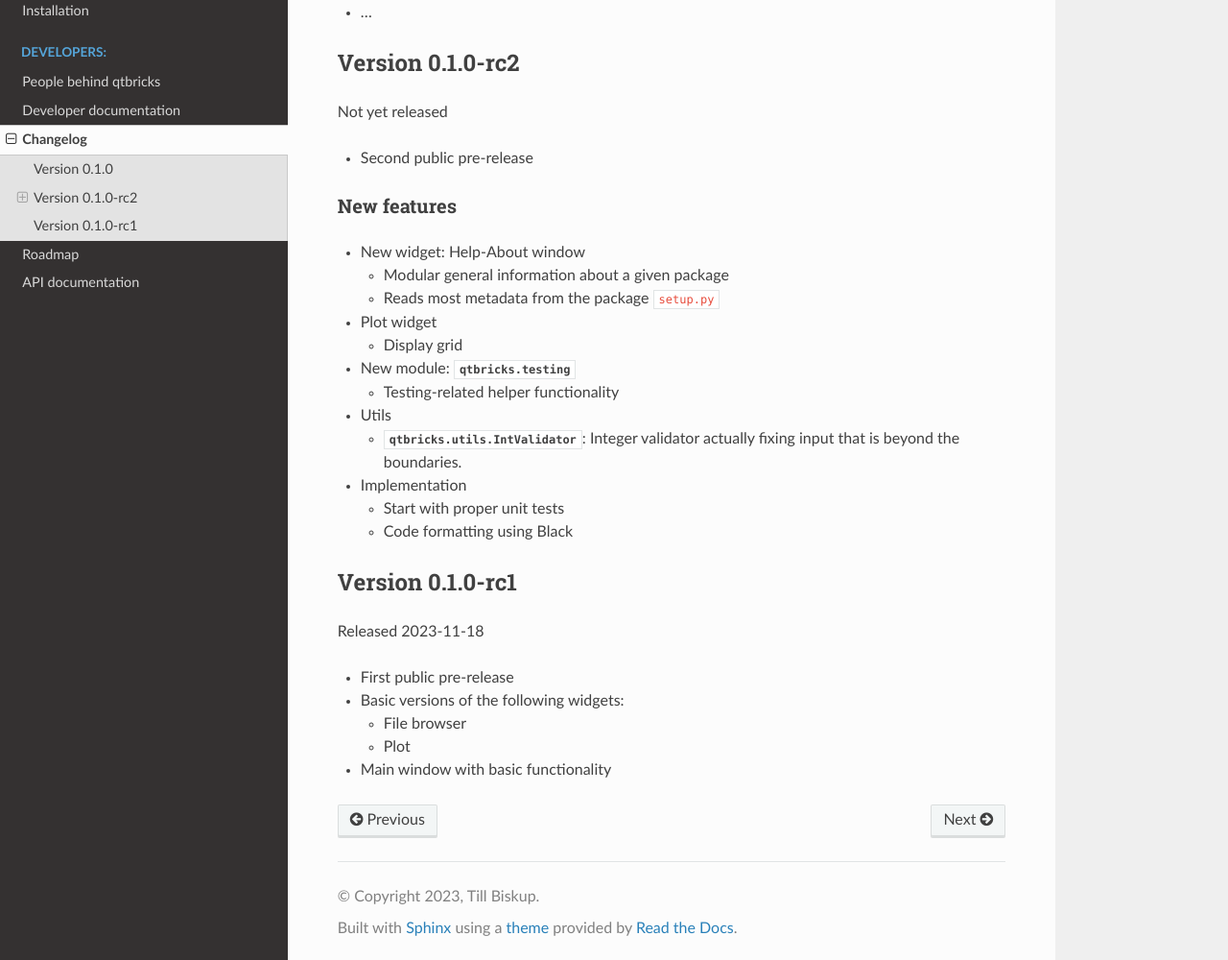
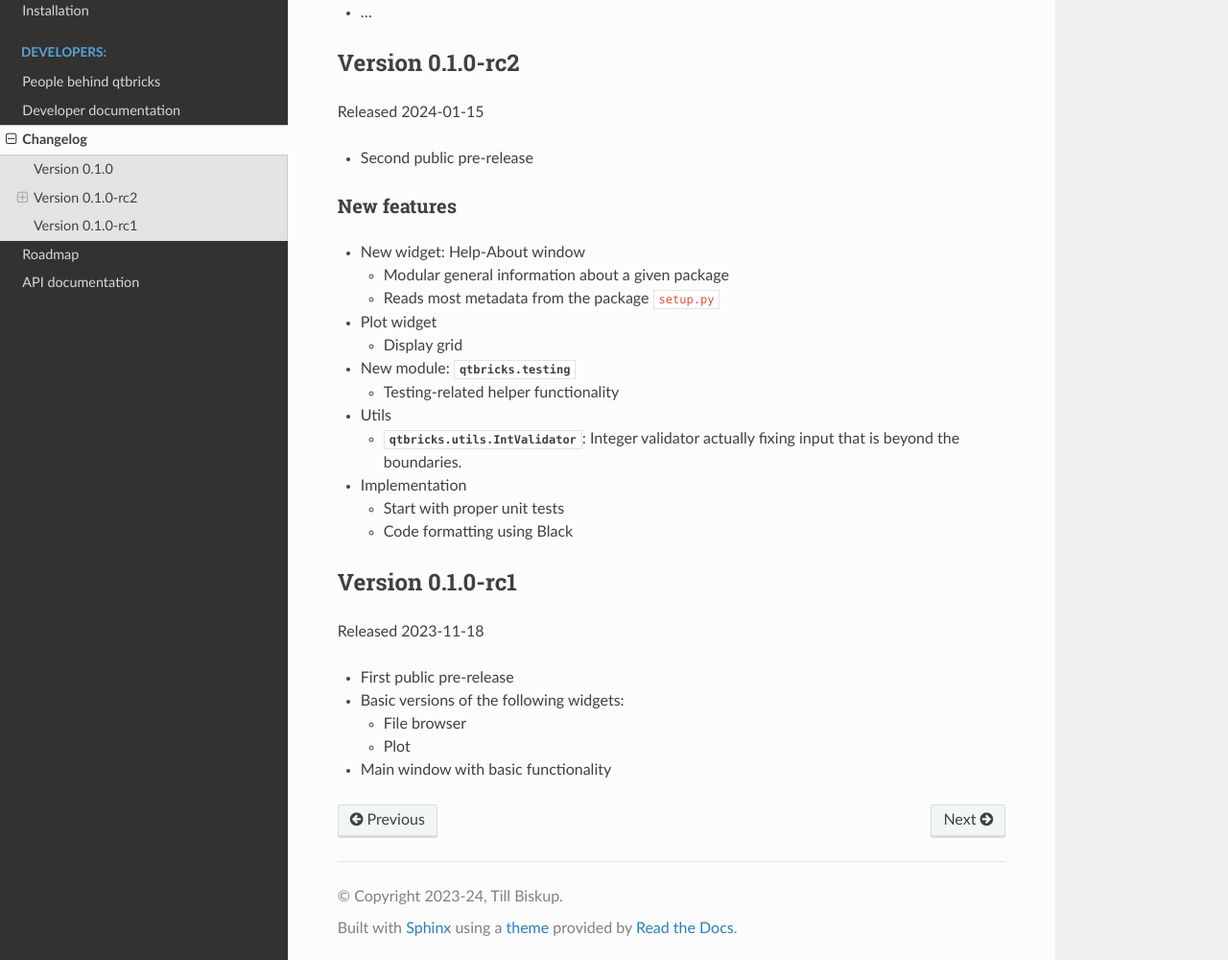
Before and after one commit to tillbiskup/qtbricks, a Sphinx documentation site: the page built from docs/changelog.rst, in a window 1280 px wide and 1386 px high. Shown: the part 383-1383 px from the top of the window at 96% size. Built offline with Sphinx 7.4.7 and the Read the Docs theme 2.0.0, drawn with Linux system fonts in a browser that asks for light colours.

Commit message:
Post-release

```diff
--- a/docs/changelog.rst
+++ b/docs/changelog.rst
@@ -18,7 +18,7 @@ Not yet released
 Version 0.1.0-rc2
 =================
 
-Not yet released
+Released 2024-01-15
 
 * Second public pre-release
 
--- a/docs/conf.py
+++ b/docs/conf.py
@@ -18,7 +18,7 @@ with open(
     release_ = version_file.read().strip()
 
 project = "qtbricks"
-copyright = "2023, Till Biskup"
+copyright = "2023-24, Till Biskup"
 author = "Till Biskup"
 
 # The short X.Y version
```
Also changed, not shown: 1 other file.
